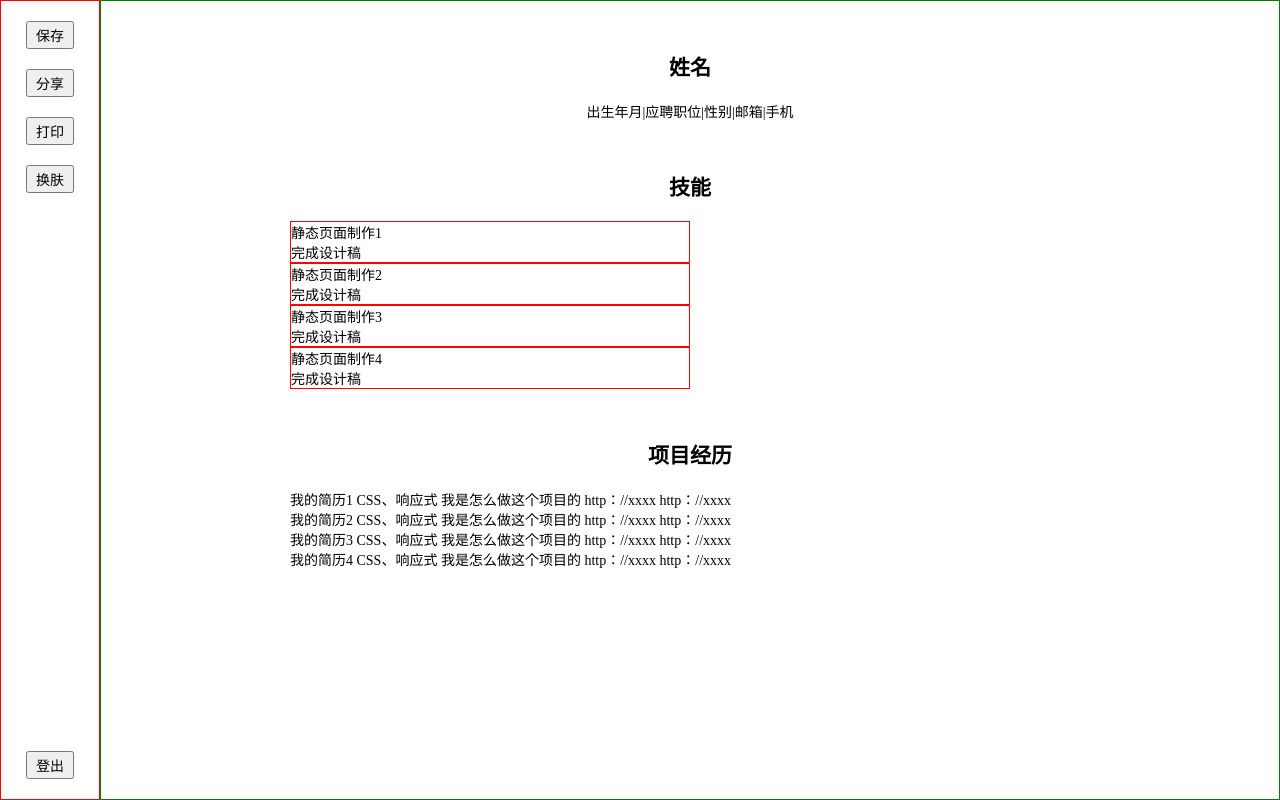
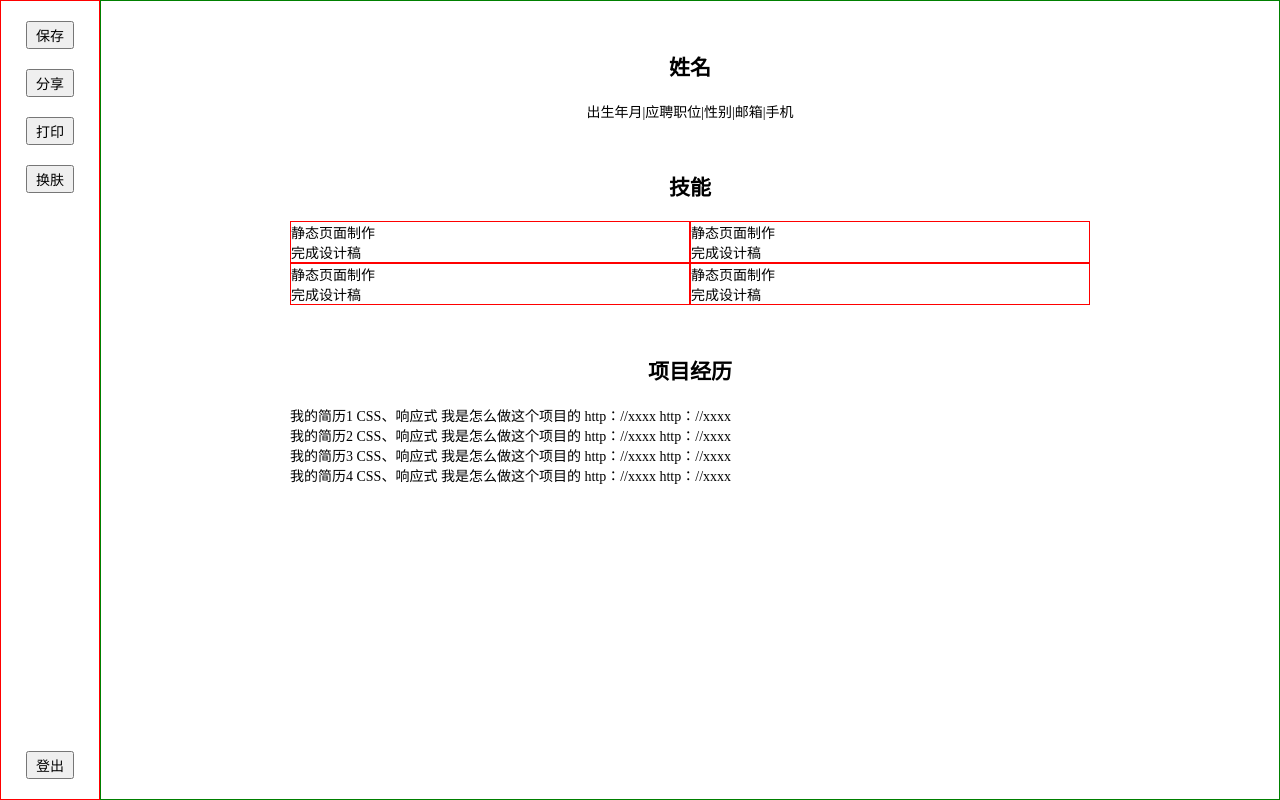
Before and after one commit to Merlin520/Vue-editresume, a website: page src/index.html in a window 1280 px wide. Drawn offline with Linux system fonts and the light colour scheme.

Commit message:
瞎子编程

```diff
--- a/src/index.html
+++ b/src/index.html
@@ -40,25 +40,24 @@
                     <h2>技能</h2>
                     <ul>
                         <li>
-                            <span class="name">静态页面制作1</span>
+                            <span class="name">静态页面制作</span>
                             <div class="description">完成设计稿</div>
                         </li>
-                    </ul>
-                    <ul>
+
                         <li>
-                            <span class="name">静态页面制作2</span>
+                            <span class="name">静态页面制作</span>
                             <div class="description">完成设计稿</div>
                         </li>
-                    </ul>
-                    <ul>
+
+
                         <li>
-                            <span class="name">静态页面制作3</span>
+                            <span class="name">静态页面制作</span>
                             <div class="description">完成设计稿</div>
                         </li>
-                    </ul>
-                    <ul>
+
+
                         <li>
-                            <span class="name">静态页面制作4</span>
+                            <span class="name">静态页面制作</span>
                             <div class="description">完成设计稿</div>
                         </li>
                     </ul>
```
